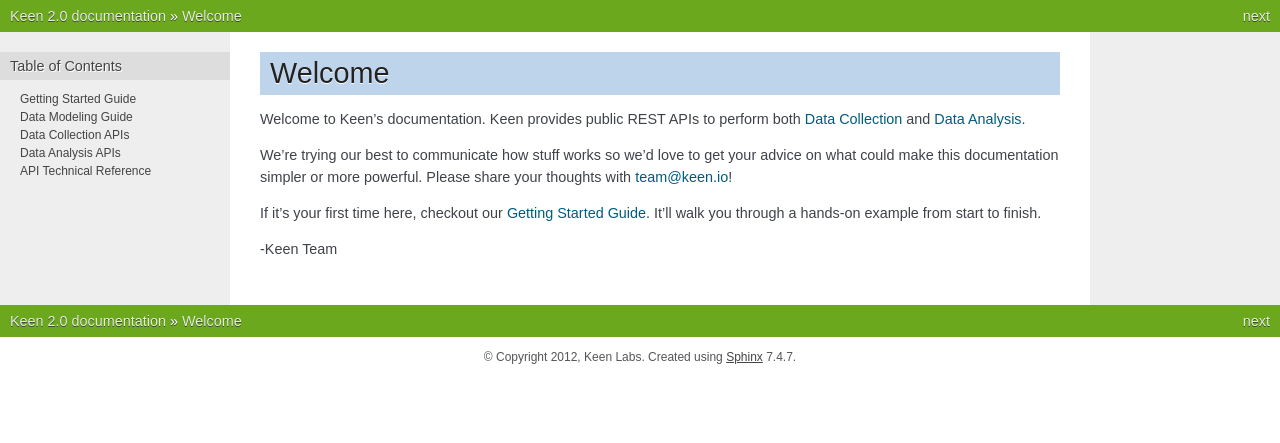
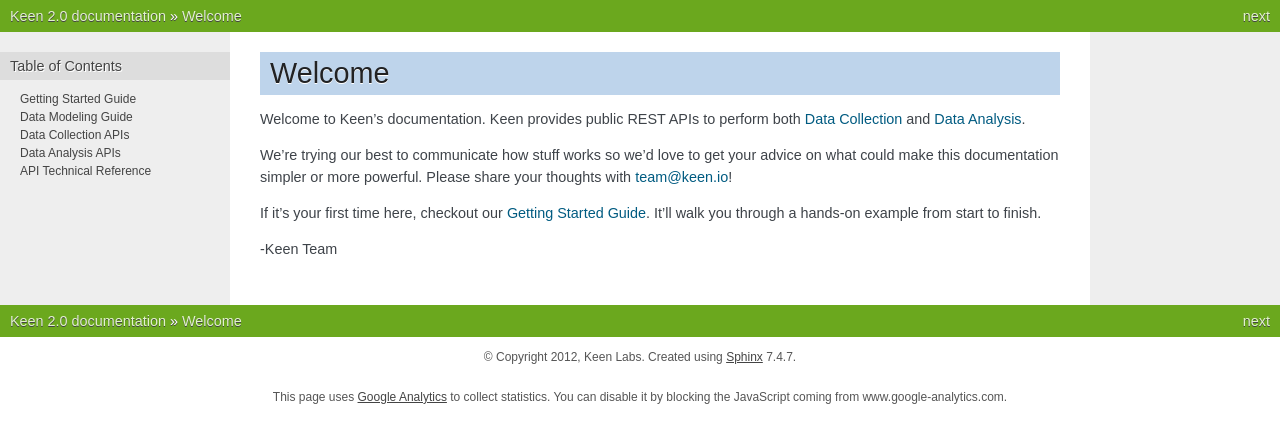
Before and after one commit to keenlabs/Keen-Docs, a Sphinx documentation site: the page built from source/index.rst, in a window 1280 px wide. Shown: the top 443 px of the page. Built offline with Sphinx 7.4.7, drawn with Linux system fonts in a browser that asks for light colours.

Commit message:
added google analytics

```diff
--- a/source/themes/keen/layout.html
+++ b/source/themes/keen/layout.html
@@ -1,9 +1,27 @@
 {% extends "basic/layout.html" %}
 
 {%- block extrahead %}
+<script type="text/javascript">
+  var _gaq = _gaq || [];
+  _gaq.push(['_setAccount', '26950640']);
+  _gaq.push(['_trackPageview']);
+</script>
 {{ super() }}
 {% endblock %}
 
 {% block footer %}
 {{ super() }}
+<div class="footer">This page uses <a href="http://analytics.google.com/">
+Google Analytics</a> to collect statistics. You can disable it by blocking
+the JavaScript coming from www.google-analytics.com.
+<script type="text/javascript">
+  (function() {
+    var ga = document.createElement('script');
+    ga.src = ('https:' == document.location.protocol ?
+              'https://ssl' : 'http://www') + '.google-analytics.com/ga.js';
+    ga.setAttribute('async', 'true');
+    document.documentElement.firstChild.appendChild(ga);
+  })();
+
+
 {% endblock %}
```
